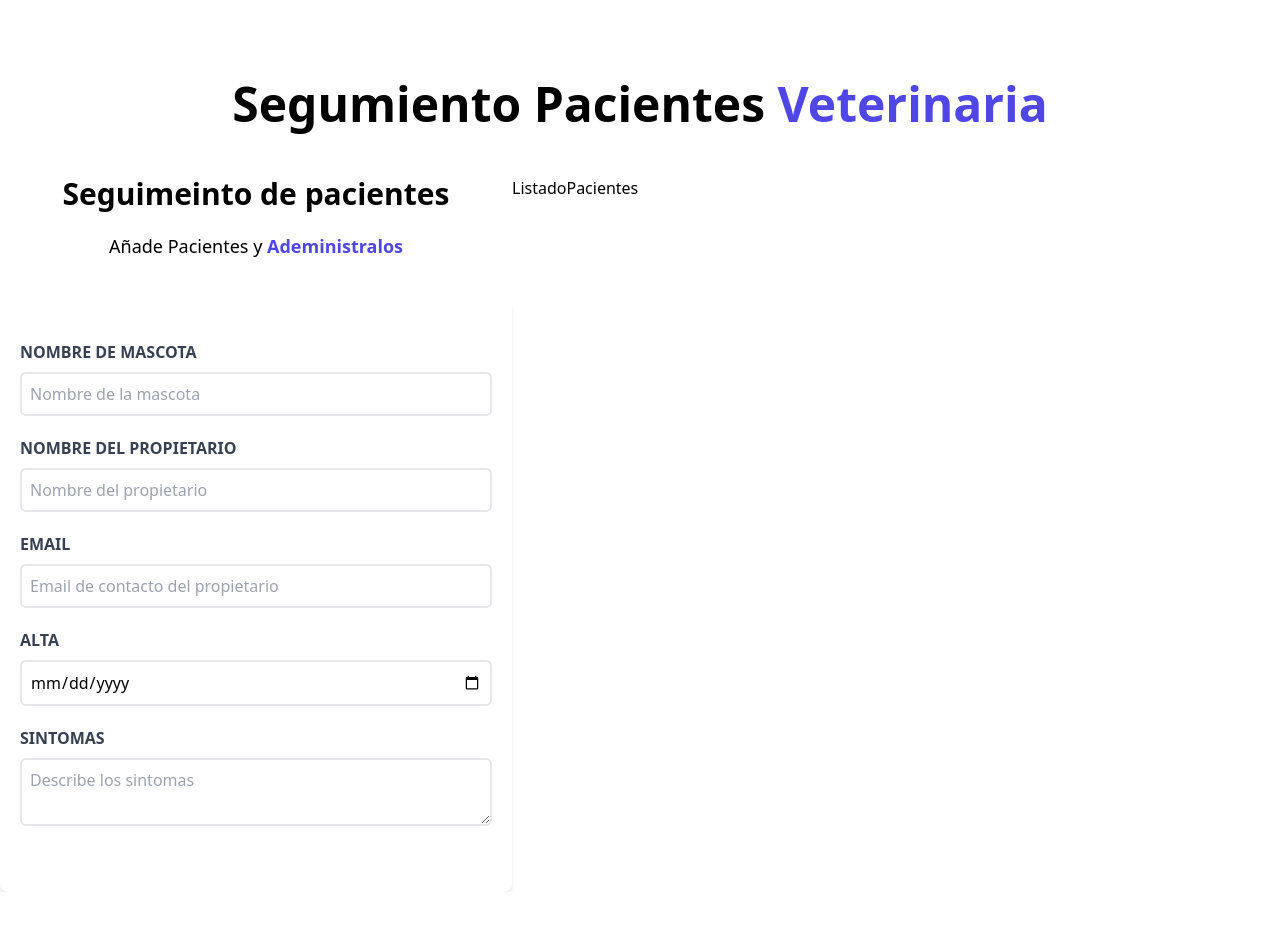
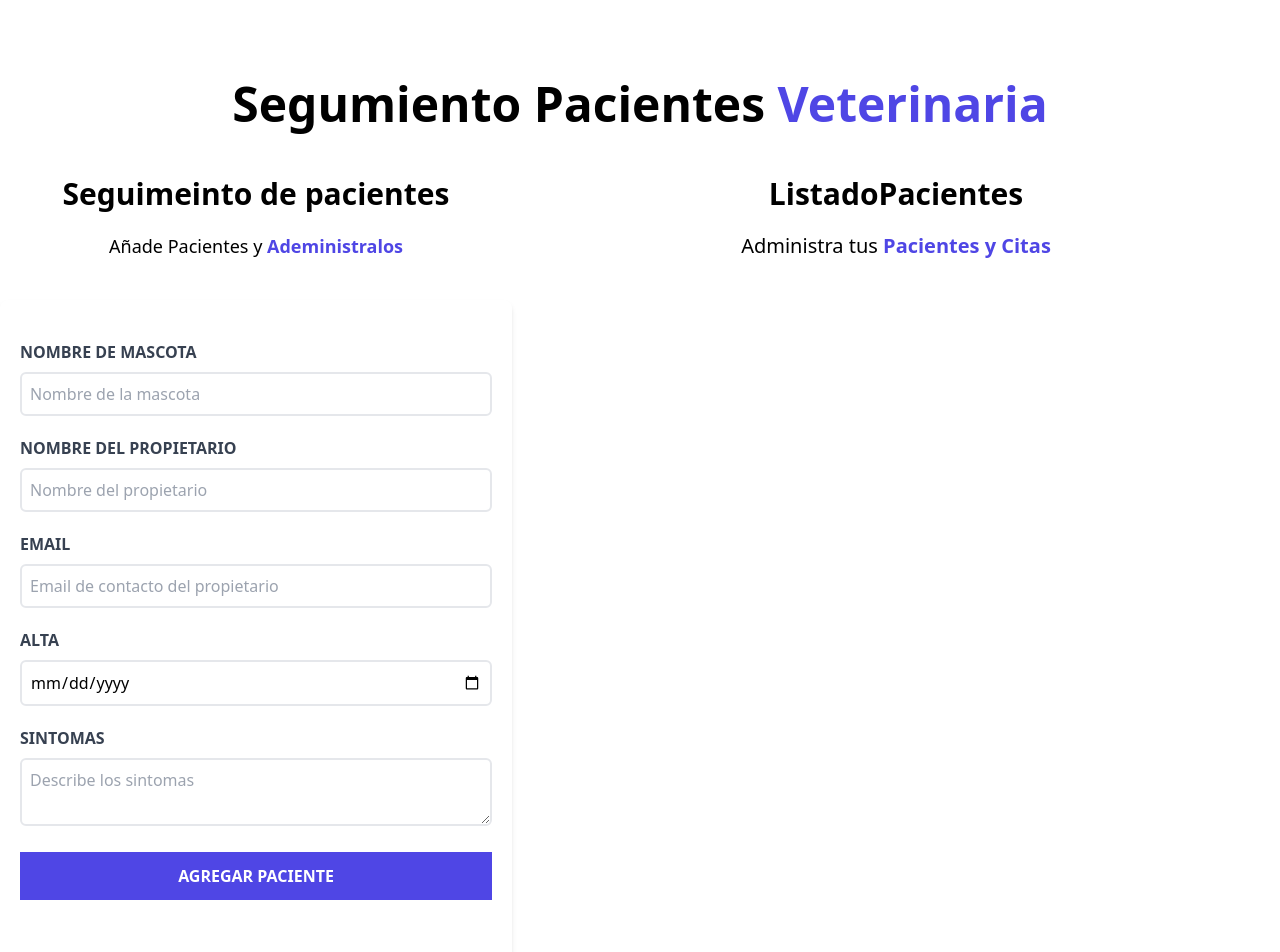
Before and after one commit to eltictacdicta/citas-react, a React app: page / in a window 1280 px wide. Shown: the top 952 px of the page. Before the commit the page ends 892 px from the top, so only its background shows below. Built offline with nearby package versions, Linux system fonts and the light colour scheme; the HTML template or start-up script is replaced by a standard one.

Commit message:
Empezamos a maquetar el listado

```diff
--- a/src/components/Formulario.jsx
+++ b/src/components/Formulario.jsx
@@ -6,7 +6,7 @@ const Formulario = () => {
       Añade Pacientes y {' '}
       <span className=" text-indigo-600 font-bold">Adeministralos</span>
      </p>
-     <form className=" bg-white shadow-md rounded-lg py-10 px-5">
+     <form className=" bg-white shadow-md rounded-lg py-10 px-5 mb-10">
       <div className="mb-5">
         <label htmlFor="mascota" className=" block text-gray-700 font-bold uppercase">Nombre de mascota</label>
         <input
@@ -52,6 +52,12 @@ const Formulario = () => {
         >
 
         </textarea>
+
+        <input
+          type="submit"
+          className=" bg-indigo-600 w-full p-3 text-white uppercase font-bold mt-5 hover:bg-indigo-700 cursor-pointer transition-shadow"
+          value="Agregar paciente"
+        />
       </div>
      </form>
     </div>
--- a/src/components/ListadoPacientes.jsx
+++ b/src/components/ListadoPacientes.jsx
@@ -1,6 +1,12 @@
 const ListadoPacientes = () => {
   return (
-    <h2 className="w-1/2 lg:w-3/5">ListadoPacientes</h2>
+    <div className="w-1/2 lg:w-3/5">
+      <h2 className="font-black text-3xl text-center">ListadoPacientes</h2>
+      <p className=" text-xl mt-5 mb-10 text-center">
+        Administra tus {' '}
+        <span className=" text-indigo-600 font-bold">Pacientes y Citas</span>
+      </p>
+    </div>
   )
 }
 
```
